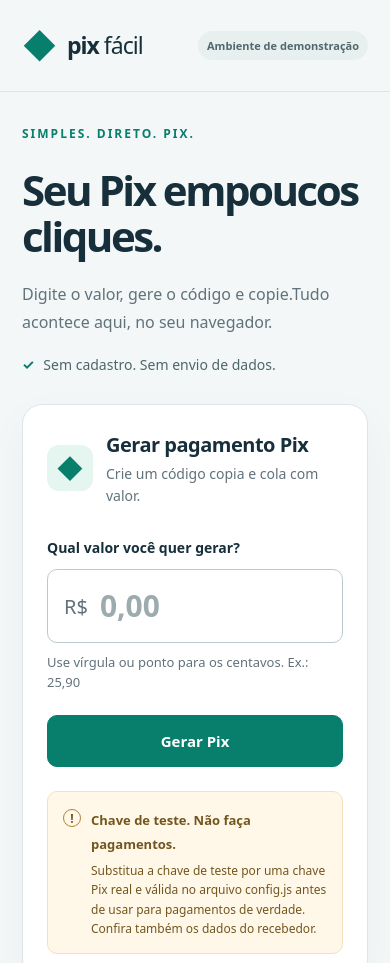
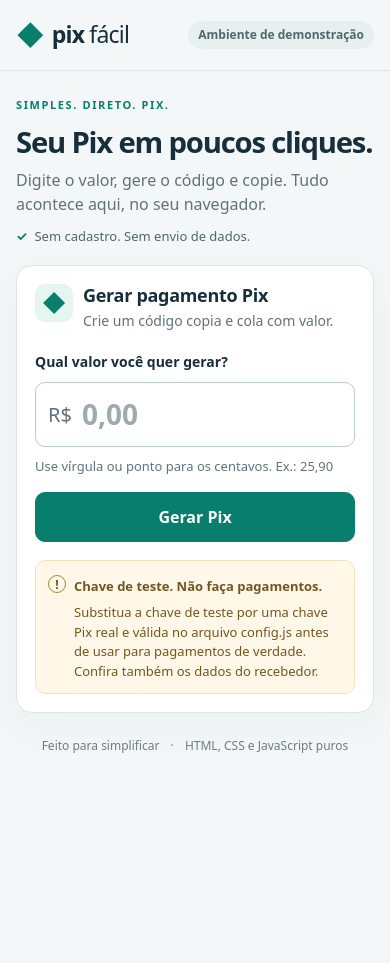
Before and after one commit to OMiiller/Pixfacil, a plain HTML site: page index.html in a window 390 px wide. Shown: the top 963 px of the page. After the commit the page ends 844 px from the top, so only its background shows below. Drawn offline with Linux system fonts and the light colour scheme.

Commit message:
Improve mobile layout for 320–430px screens without changing Pix logic

```diff
--- a/style.css
+++ b/style.css
@@ -7,4 +7,44 @@
 #pix-qr img{display:block;max-width:100%;height:auto;image-rendering:pixelated}
 .qr-figure figcaption{font-size:13px;color:var(--muted);margin-top:8px}
 /* Uma coluna em telas menores, sem rolagem horizontal. */
-@media(max-width:760px){.topbar{padding:20px 22px}.demo-badge{font-size:11px;padding:6px 9px}.brand{font-size:23px}main{grid-template-columns:1fr;gap:28px;margin:28px auto;padding:0 22px;max-width:540px}.intro{padding-top:0}h1{font-size:42px}.intro>p{font-size:16px}.local-note{margin-top:18px}.card{padding:24px}.intro br{display:none}}@media(prefers-reduced-motion:reduce){*{transition:none!important}}
+@media(max-width:760px){
+  /* O cabeçalho pode quebrar em duas linhas em vez de comprimir a marca. */
+  .topbar{padding:14px 16px;gap:8px 12px;flex-wrap:wrap}
+  .brand{font-size:23px;flex-shrink:0;letter-spacing:-.8px}
+  .brand-icon{font-size:27px;margin-right:3px}
+  .demo-badge{font-size:12px;padding:5px 10px;max-width:100%;white-space:normal}
+  main{grid-template-columns:minmax(0,1fr);gap:18px;margin:20px auto 24px;padding:0 16px;max-width:540px}
+  .intro{padding-top:0;min-width:0}
+  .eyebrow{font-size:11px;letter-spacing:1.6px}
+  h1{font-size:clamp(28px,7.5vw,36px);line-height:1.12;letter-spacing:-1.2px;margin:10px 0}
+  .intro>p{font-size:16px;line-height:1.5;margin:8px 0}
+  .intro br{display:none}
+  .local-note{margin-top:10px;font-size:13px;gap:7px}
+  .card{min-width:0;padding:18px;border-radius:16px}
+  .card-heading{gap:10px;margin-bottom:18px;align-items:flex-start}
+  .card-heading>div,.warning>div{min-width:0;overflow-wrap:anywhere}
+  .small-icon{width:38px;height:38px;font-size:23px;border-radius:10px}
+  h2{font-size:18px;line-height:1.3;letter-spacing:-.3px}
+  .card-heading p{line-height:1.45;margin-top:4px}
+  .amount-wrap{padding:0 12px;gap:10px;margin-top:8px}
+  input{font-size:28px;padding:12px 0}
+  button{min-height:48px;font-size:16px;padding:13px 14px;touch-action:manipulation}
+  .primary{margin-top:16px}
+  .help,.error,.status{overflow-wrap:anywhere}
+  .warning{margin-top:18px;padding:12px;gap:8px}
+  .warning p{font-size:13px;line-height:1.5}
+  .result{margin-top:18px;padding-top:18px;min-width:0}
+  .result-heading{flex-wrap:wrap;gap:4px 10px}
+  .qr-figure{margin-bottom:18px;min-width:0}
+  #pix-qr img{max-width:min(100%,280px)}
+  textarea{display:block;font-size:16px;min-height:132px}
+  footer{padding:0 16px 20px;font-size:12px;overflow-wrap:anywhere}
+}
+/* Espaço legível para o aviso em aparelhos de 320 px, sem reduzir a fonte. */
+@media(max-width:360px){
+  .topbar{gap:6px;padding:10px 16px}
+  .demo-badge{flex-basis:100%;width:fit-content;border-radius:8px}
+  main{margin-top:14px;gap:14px}
+  .card{padding:16px}
+}
+@media(prefers-reduced-motion:reduce){*{transition:none!important}}
```
Also changed, not shown: index.html (+1 -1 lines).
